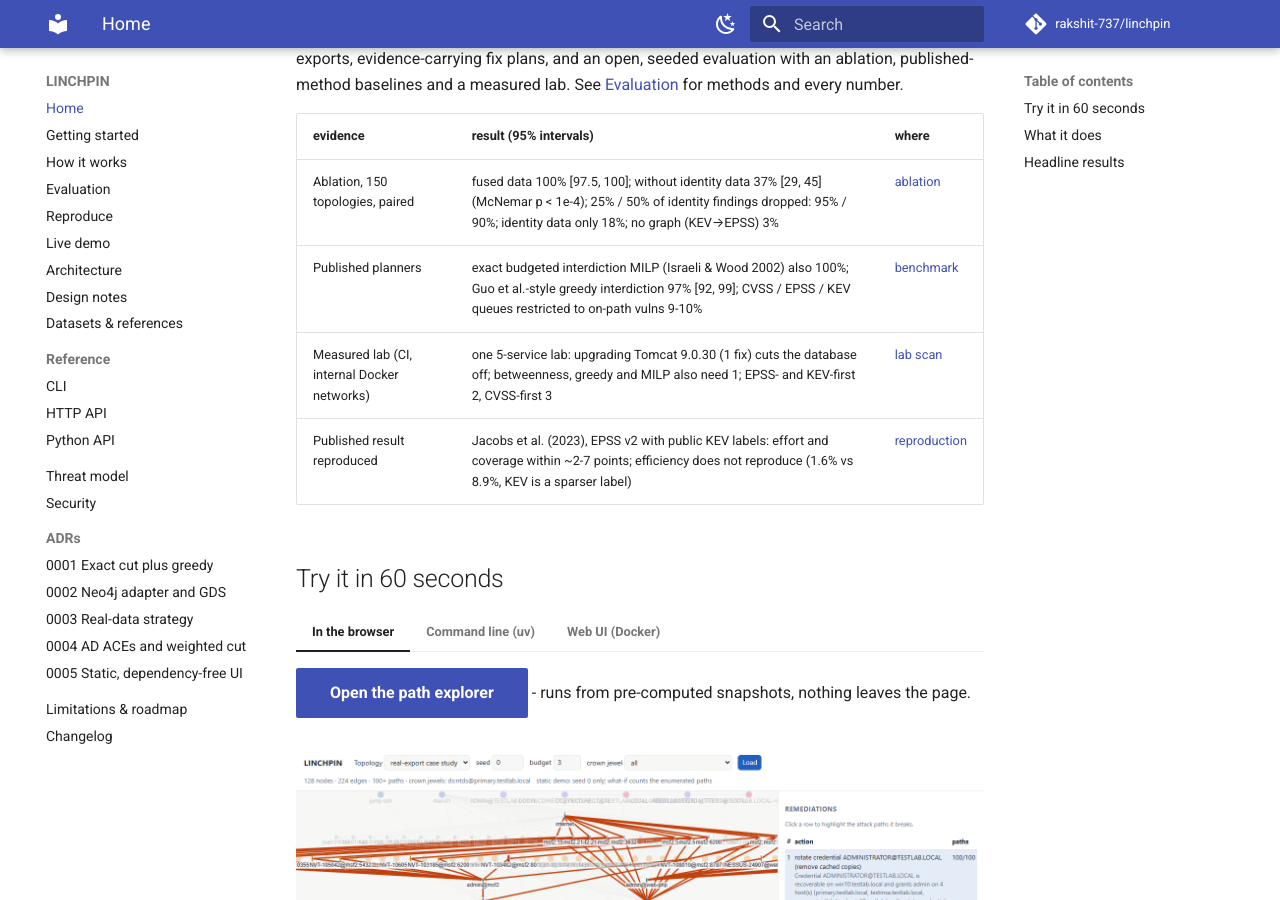
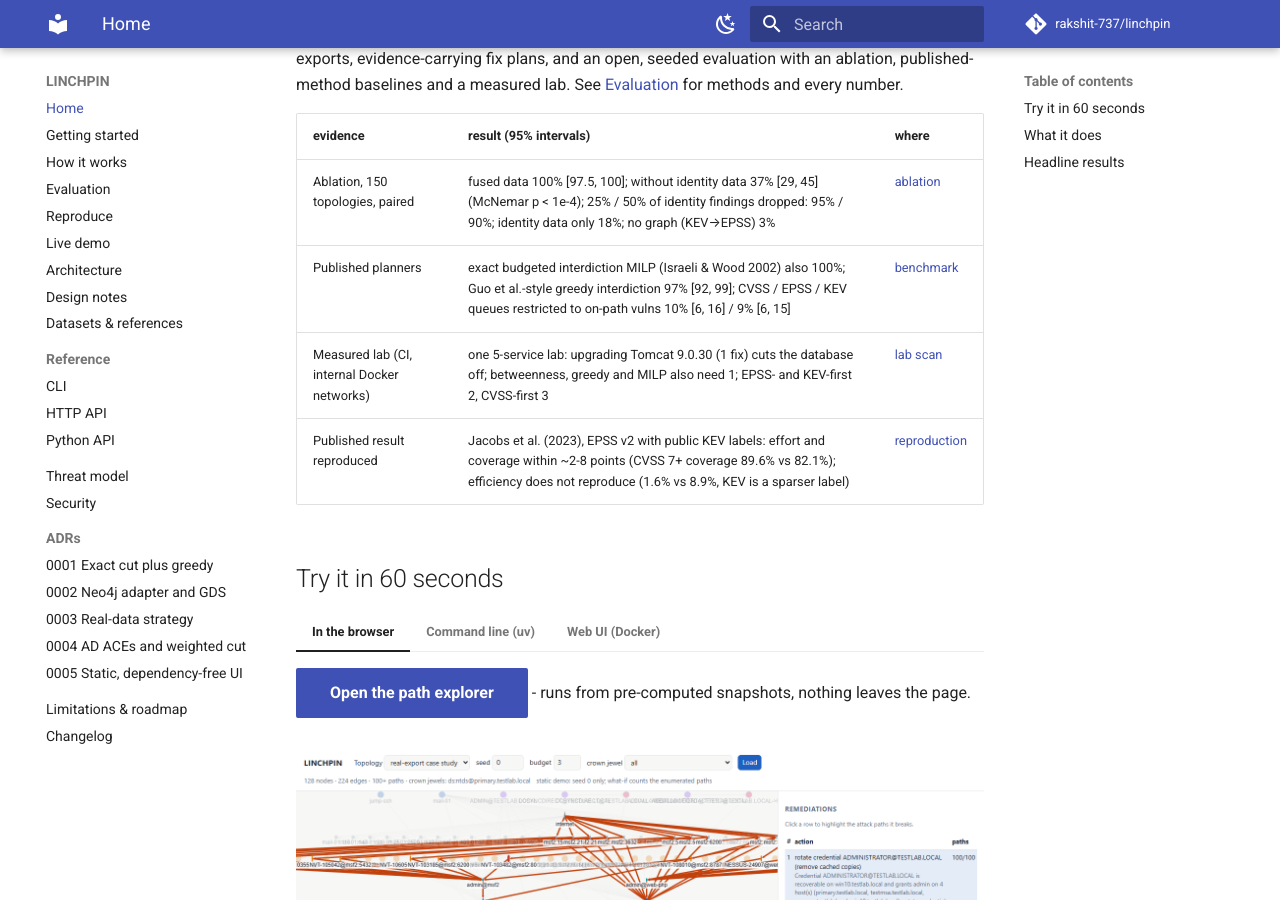
Before and after one commit to rakshit-737/linchpin, an MkDocs documentation site: the page built from docs/index.md, in a window 1280 px wide and 900 px high, scrolled down 421 px. Built offline with MkDocs 1.6.1 and Material for MkDocs 9.7.7, drawn with Linux system fonts in a browser that asks for light colours; comment, search, counter and statistics services are not loaded.

Commit message:
docs: state the 7.5-point CVSS 7+ coverage gap and hero-table intervals
Co-Authored-By: Claude <noreply@anthropic.com>

```diff
--- a/docs/index.md
+++ b/docs/index.md
@@ -16,9 +16,9 @@ open, seeded evaluation with an ablation, published-method baselines and a measu
 | evidence | result (95% intervals) | where |
 | --- | --- | --- |
 | Ablation, 150 topologies, paired | fused data 100% [97.5, 100]; without identity data 37% [29, 45] (McNemar p < 1e-4); 25% / 50% of identity findings dropped: 95% / 90%; identity data only 18%; no graph (KEV→EPSS) 3% | [ablation](evaluation.md#ablation) |
-| Published planners | exact budgeted interdiction MILP (Israeli & Wood 2002) also 100%; Guo et al.-style greedy interdiction 97% [92, 99]; CVSS / EPSS / KEV queues restricted to on-path vulns 9-10% | [benchmark](evaluation.md#synthetic-benchmark) |
+| Published planners | exact budgeted interdiction MILP (Israeli & Wood 2002) also 100%; Guo et al.-style greedy interdiction 97% [92, 99]; CVSS / EPSS / KEV queues restricted to on-path vulns 10% [6, 16] / 9% [6, 15] | [benchmark](evaluation.md#synthetic-benchmark) |
 | Measured lab (CI, internal Docker networks) | one 5-service lab: upgrading Tomcat 9.0.30 (1 fix) cuts the database off; betweenness, greedy and MILP also need 1; EPSS- and KEV-first 2, CVSS-first 3 | [lab scan](evaluation.md#measured-case-study-ci-lab-scan) |
-| Published result reproduced | Jacobs et al. (2023), EPSS v2 with public KEV labels: effort and coverage within ~2-7 points; efficiency does not reproduce (1.6% vs 8.9%, KEV is a sparser label) | [reproduction](evaluation.md#reproduction-epss-vs-cvss-jacobs-et-al-2023) |
+| Published result reproduced | Jacobs et al. (2023), EPSS v2 with public KEV labels: effort and coverage within ~2-8 points (CVSS 7+ coverage 89.6% vs 82.1%); efficiency does not reproduce (1.6% vs 8.9%, KEV is a sparser label) | [reproduction](evaluation.md#reproduction-epss-vs-cvss-jacobs-et-al-2023) |
 
 ## Try it in 60 seconds
 
```
Also changed, not shown: README.md (+6 -6 lines), docs/evaluation.md (+1 -1 lines), 2 other files.
